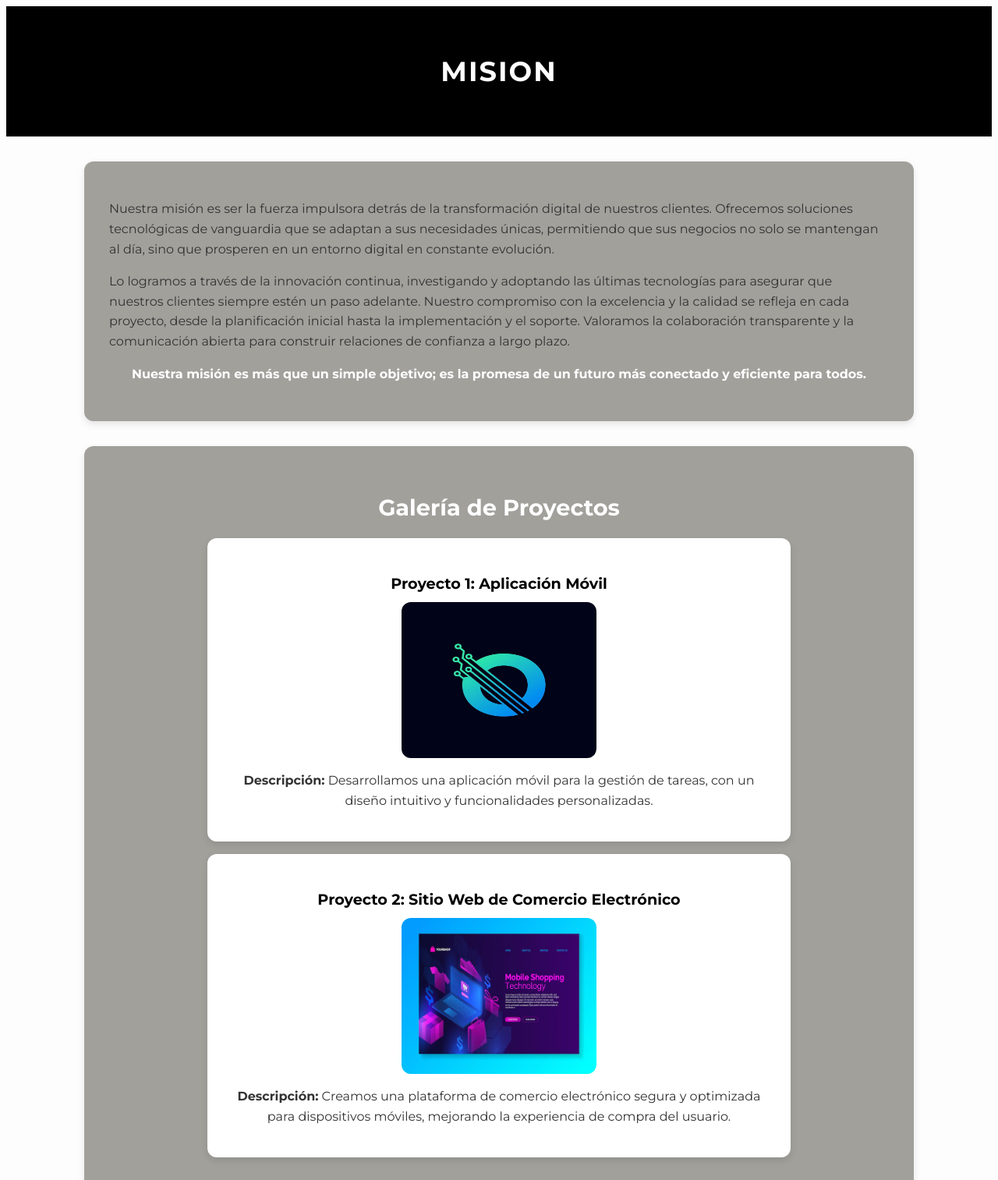
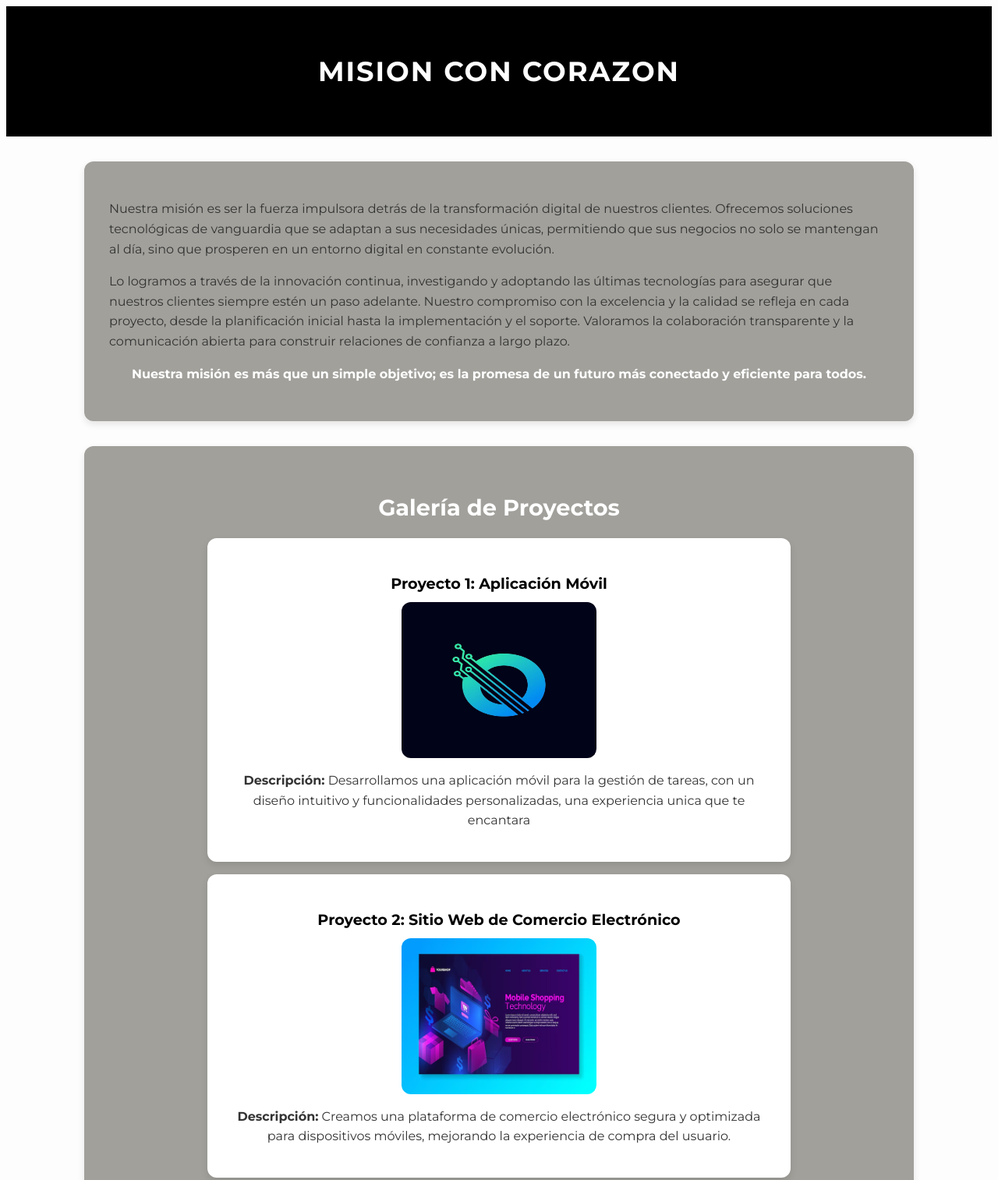
Before and after one commit to andcastro125-rgb/Andres_Castro_html2, a plain HTML site: page Mision.html in a window 1280 px wide. Shown: the top 1513 px of the page at 78% size. Drawn offline with Linux system fonts and the light colour scheme.

Commit message:
carga a primer rama

```diff
--- a/Mision.html
+++ b/Mision.html
@@ -12,7 +12,7 @@
 
 
   <header class="header">
-    <h1>MISION</h1>
+    <h1>MISION CON CORAZON</h1>
   </header>
 
   <section class="mision">
@@ -37,7 +37,7 @@
     <div class="card">
       <h3>Proyecto 1: Aplicación Móvil</h3>
       <img src="imagenes/img1.jpg" height="200" width="250" alt="Logo">
-      <p><strong>Descripción:</strong> Desarrollamos una aplicación móvil para la gestión de tareas, con un diseño intuitivo y funcionalidades personalizadas.</p>
+      <p><strong>Descripción:</strong> Desarrollamos una aplicación móvil para la gestión de tareas, con un diseño intuitivo y funcionalidades personalizadas, una experiencia unica que te encantara</p>
     </div>
 
     <div class="card">
@@ -67,7 +67,7 @@
         </tr>
         <tr>
           <td>Compromiso</td>
-          <td>Nos dedicamos a alcanzar la excelencia en cada proyecto.</td>
+          <td>Nos dedicamos a alcanzar la excelencia en cada proyecto y darte la mejor experiencia para que sea inolvidable.</td>
         </tr>
       </tbody>
     </table>
```
Also changed, not shown: 1 other file.
